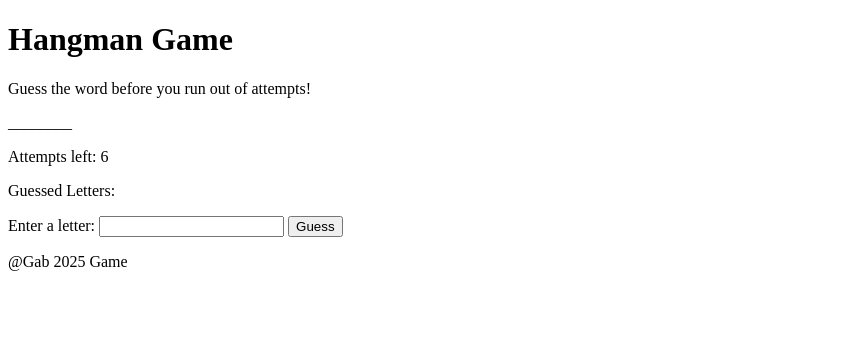
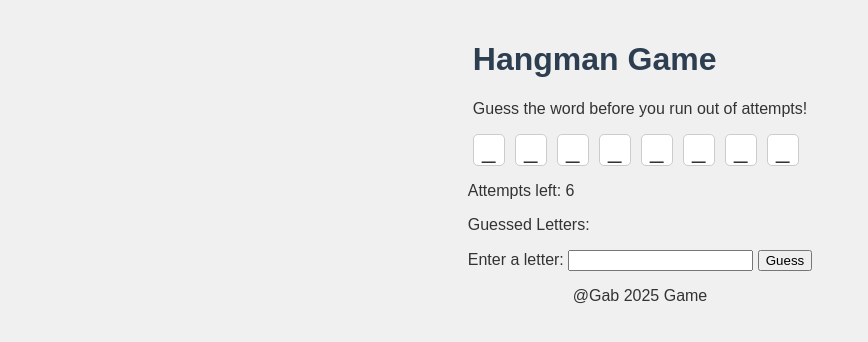
Before and after one commit to Gaben/games, a plain HTML site: page index.html in a window 1280 px wide. Shown: the whole page, without its empty margins (0-868 px from the left). Drawn offline with nearby package versions, Linux system fonts and the light colour scheme.

Commit message:
update index with new filename css

```diff
--- a/index.html
+++ b/index.html
@@ -3,7 +3,7 @@
   <head>
     <meta charset="UTF-8" />
     <meta name="viewport" content="width=device-width, initial-scale=1.0" />
-    <link rel="stylesheet" href="./assets/css/main.css" />
+    <link rel="stylesheet" href="./assets/css/style.css" />
     <title>Hangman Game</title>
   </head>
   <body>
```
